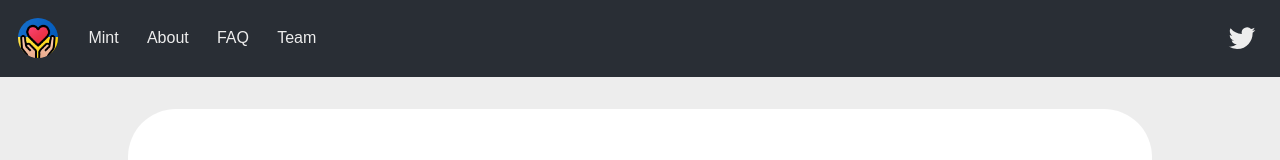
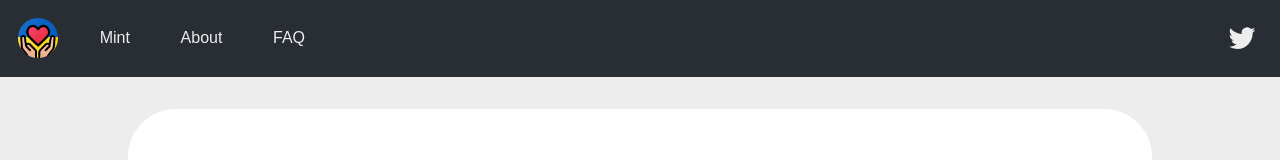
Before and after one commit to benhalverson/another-dapp, a React (Create React App) app: page / in a window 1280 px wide. Shown: the top 160 px of the page. Built offline with nearby package versions, Linux system fonts and the light colour scheme.

Commit message:
removed team

```diff
--- a/src/components/Header.jsx
+++ b/src/components/Header.jsx
@@ -8,7 +8,6 @@ const navigation = [
 	{ name: "Mint", href: "/mint" },
 	{ name: "About", href: "/#about" },
 	{ name: "FAQ", href: "/#faq" },
-	{ name: "Team", href: "/#team" },
 ];
 
 const Header = () => {
```
